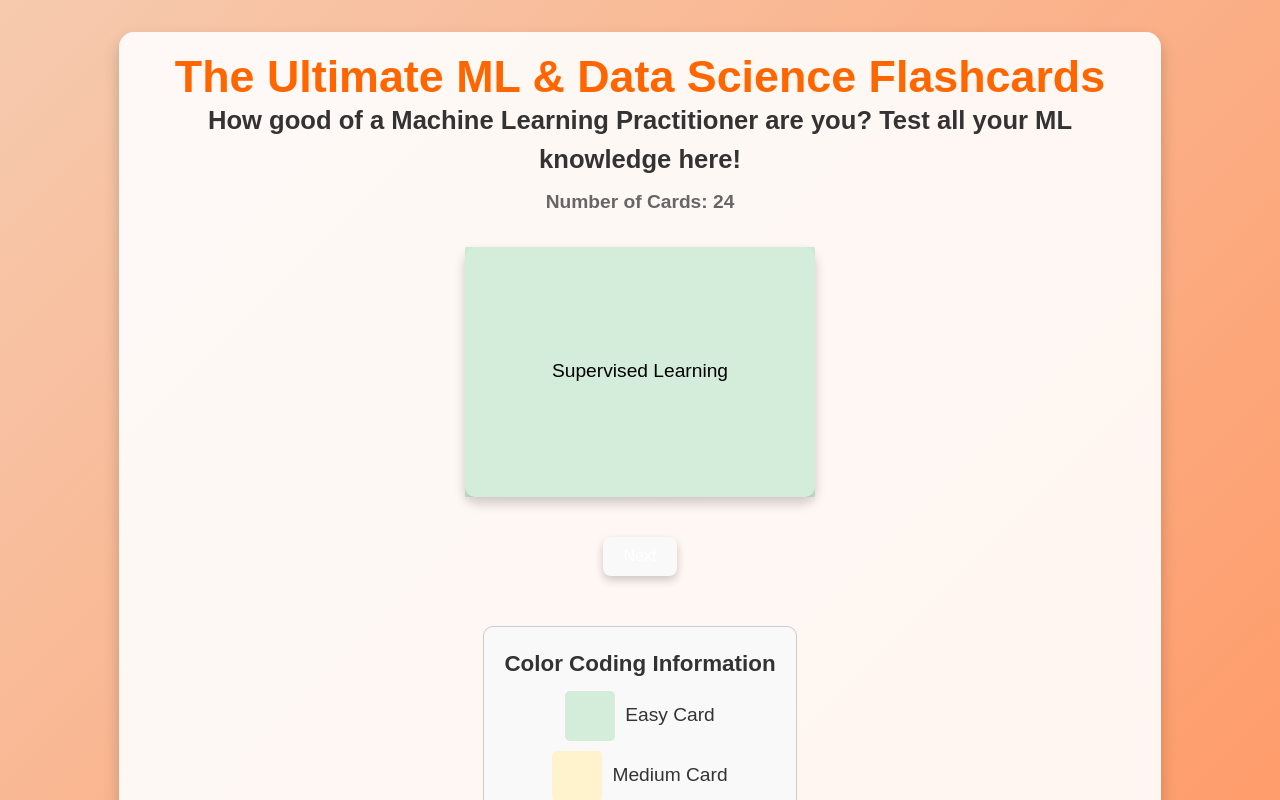
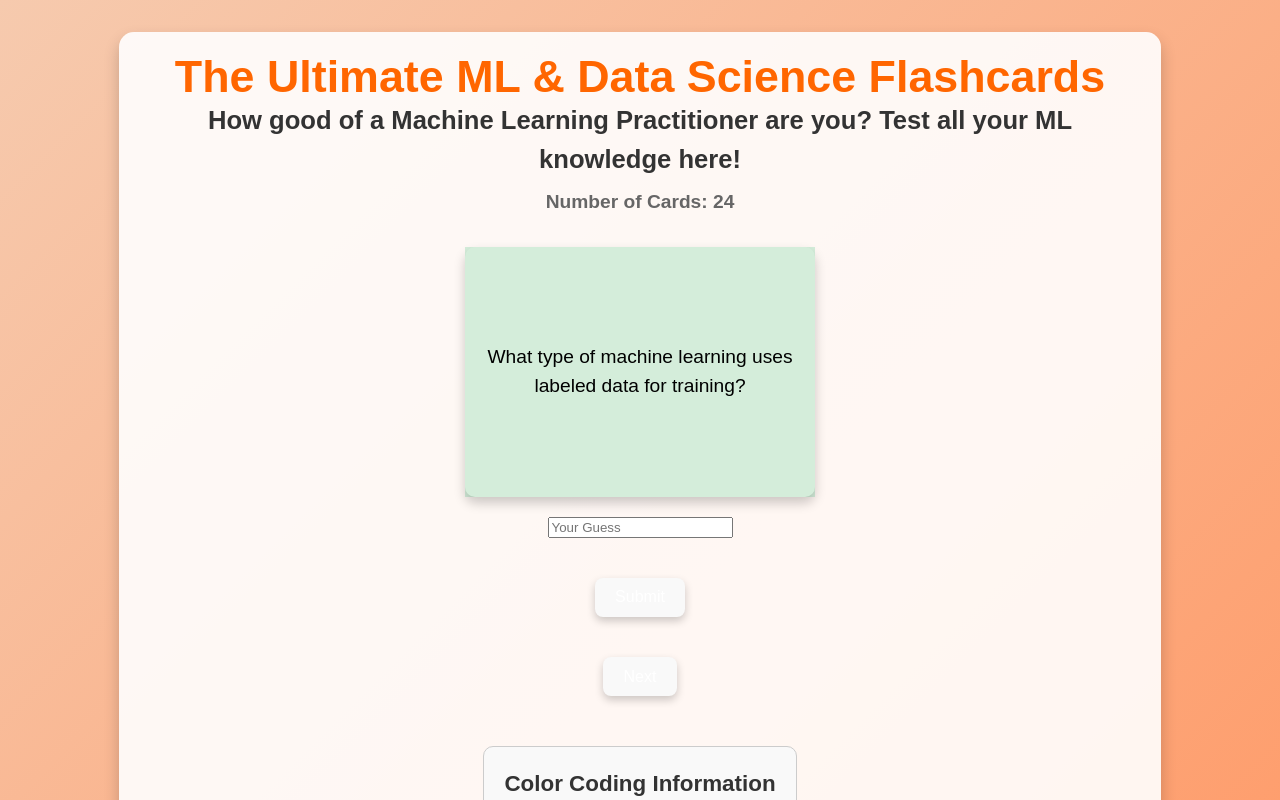
Before and after one commit to vetskiver/flashcards-pt2, a React (Vite) app: page / in a window 1280 px wide. Shown: the top 800 px of the page. Built offline with nearby package versions, Linux system fonts and the light colour scheme.

Commit message:
created an input field and user can guess. If correct, it states it is correct. If not it states it is incorrect. Also if empty guess then buttons are deactivated until user inputs something

```diff
--- a/src/App.css
+++ b/src/App.css
@@ -68,7 +68,7 @@ body {
   border-radius: 10px;
   box-shadow: 0 6px 12px rgba(0, 0, 0, 0.2);
   transform-style: preserve-3d;
-  transition: transform 0.6s, background-color 0.3s, transform 0.3s;
+  transition: transform 0.6s, background-color 0.3s;
   cursor: pointer;
   display: flex;
   align-items: center;
@@ -127,7 +127,7 @@ body {
   background-color: #f8d7da;
 }
 
-/* Next Button Styling */
+/* Button Styling */
 button {
   margin-top: 20px;
   background-color: #ff6600;
--- a/src/App.jsx
+++ b/src/App.jsx
@@ -1,50 +1,94 @@
 import './App.css';
-import React, { useState } from 'react';
+import React, { useState, useEffect } from 'react';
 
 import ColorCodingInfo from './components/ColorCodingInfo';
 import Data from './components/Data';
 import FlashCard from './components/FlashCard';
 import Header from './components/Header';
 import NextButton from './components/NextButton';
+import SubmitButton from './components/SubmitButton';
 
 const App = () => {
   const [currentCard, setCurrentCard] = useState(0);
   const [flipped, setFlipped] = useState(false);
+  const [guess, setGuess] = useState('');
+  const [isCorrect, setIsCorrect] = useState(null);
 
-  const handleNext = () => {
+  const getNextCard = () => {
     let nextCard;
     do {
       nextCard = Math.floor(Math.random() * Data.length);
-    } while (nextCard == currentCard)
+    } while (nextCard === currentCard);
+    return nextCard;
+  };
+
+  const handleNext = () => {
+    const nextCard = getNextCard();
+
     setCurrentCard(nextCard);
     setFlipped(false);
+    setGuess('');
+    setIsCorrect(null);
   };
+
   const handleFlip = () => {
     setFlipped(!flipped);
+  };
+
+  const handleGuessChange = (e) => {
+    setGuess(e.target.value);
+    if (e.target.value.trim() !== '') {
+    }
+  };
+
+  const handleSubmit = () => {
+
+    const correctAnswer = Data[currentCard].answer.toLowerCase();
+    if (guess.toLowerCase() === correctAnswer) {
+      setIsCorrect(true);
+    } else {
+      setIsCorrect(false);
+    }
+    setFlipped(true);
   };
 
   return (
     <div className="App">
       <div className='header'>
-        <Header
-          numberOfCards = {Data.length}
-        />
+        <Header numberOfCards={Data.length} />
       </div>
       <div className='container'>
         <FlashCard
           term={Data[currentCard].term}
-          definition={Data[currentCard].definition}
+          answer={Data[currentCard].answer}
           flipped={flipped}
           onClick={handleFlip}
           difficulty={Data[currentCard].difficulty.toLowerCase()}
         />
+        <input
+          type="text"
+          value={guess}
+          onChange={handleGuessChange}
+          placeholder='Your Guess'
+          disabled={flipped}
+        />
+        <SubmitButton
+          onClick={handleSubmit}
+          disabled={flipped || guess.trim() === ''}
+        />
+        {isCorrect !== null && (
+          <div className={`feedback ${isCorrect ? 'correct' : 'incorrect'}`}>
+            {isCorrect ? 'Correct!' : 'Incorrect!'}
+          </div>
+        )}
         <NextButton
           onClick={handleNext}
+          disabled={isCorrect === null || guess.trim() === ''}
         />
         <ColorCodingInfo />
       </div>
     </div>
-  )
-}
+  );
+};
 
-export default App
+export default App;
--- a/src/components/Data.jsx
+++ b/src/components/Data.jsx
@@ -1,122 +1,122 @@
 const flashcards = [
   {
-    term: "Supervised Learning",
-    definition: "A type of machine learning where the model is trained on labeled data.",
+    term: "What type of machine learning uses labeled data for training?",
+    answer: "Supervised",
     difficulty: "Easy"
   },
   {
-    term: "Overfitting",
-    definition: "A model that learns the training data too well, including noise, and performs poorly on new data.",
+    term: "What term describes a model that performs well on training data but poorly on new data?",
+    answer: "Overfitting",
     difficulty: "Medium"
   },
   {
-    term: "Normalization",
-    definition: "A technique to scale data to a standard range, often [0, 1], to improve model training.",
+    term: "What technique scales data to a standard range, often [0, 1]?",
+    answer: "Normalization",
     difficulty: "Easy"
   },
   {
-    term: "Unsupervised Learning",
-    definition: "A type of machine learning where the model is trained on unlabeled data and tries to find hidden patterns or structures.",
+    term: "What type of machine learning involves finding hidden patterns in unlabeled data?",
+    answer: "Unsupervised",
     difficulty: "Medium"
   },
   {
-    term: "Cross-Validation",
-    definition: "A technique used to assess how the results of a statistical analysis will generalize to an independent data set, often by splitting the data into multiple subsets.",
+    term: "What method is used to assess how well a model will generalize to an independent data set?",
+    answer: "Cross-Validation",
     difficulty: "Medium"
   },
   {
-    term: "Feature Engineering",
-    definition: "The process of using domain knowledge to create new features or modify existing features to improve model performance.",
+    term: "What is the process of creating new features to improve model performance called?",
+    answer: "Feature Engineering",
     difficulty: "Medium"
   },
   {
-    term: "Gradient Descent",
-    definition: "An optimization algorithm used to minimize the cost function by iteratively adjusting model parameters.",
+    term: "What optimization algorithm is used to minimize the cost function by adjusting model parameters?",
+    answer: "Gradient Descent",
     difficulty: "Medium"
   },
   {
-    term: "Support Vector Machine (SVM)",
-    definition: "A supervised learning algorithm that finds the hyperplane that best separates different classes in the feature space.",
+    term: "What algorithm finds the hyperplane that best separates different classes?",
+    answer: "SVM",
     difficulty: "Hard"
   },
   {
-    term: "Neural Network",
-    definition: "A computational model inspired by the human brain, consisting of layers of interconnected nodes or neurons, used for tasks such as classification and regression.",
+    term: "What computational model consists of layers of interconnected neurons?",
+    answer: "Neural Network",
     difficulty: "Hard"
   },
   {
-    term: "Decision Tree",
-    definition: "A model that uses a tree-like graph of decisions and their possible consequences to make predictions or decisions based on input features.",
+    term: "What model uses a tree-like graph of decisions to make predictions?",
+    answer: "Decision Tree",
     difficulty: "Medium"
   },
   {
-    term: "Principal Component Analysis (PCA)",
-    definition: "A dimensionality reduction technique that transforms data into a new coordinate system where the greatest variances lie on the first coordinates.",
+    term: "What technique reduces dimensionality by transforming data into a new coordinate system?",
+    answer: "PCA",
     difficulty: "Medium"
   },
   {
-    term: "K-Nearest Neighbors (KNN)",
-    definition: "A simple, instance-based learning algorithm that classifies data points based on the majority label of their k-nearest neighbors in the feature space.",
+    term: "What simple algorithm classifies data points based on the majority label of their neighbors?",
+    answer: "KNN",
     difficulty: "Medium"
   },
   {
-    term: "Random Forest",
-    definition: "An ensemble learning method that combines multiple decision trees to improve classification accuracy and control overfitting.",
+    term: "What ensemble method combines multiple decision trees to improve accuracy?",
+    answer: "Random Forest",
     difficulty: "Hard"
   },
   {
-    term: "Clustering",
-    definition: "An unsupervised learning technique used to group similar data points together based on their features, without predefined labels.",
+    term: "What unsupervised learning technique groups similar data points together?",
+    answer: "Clustering",
     difficulty: "Medium"
   },
   {
-    term: "Hyperparameter",
-    definition: "A parameter whose value is set before the learning process begins and is not learned from the data, such as the learning rate or number of layers in a neural network.",
+    term: "What parameter is set before the learning process and not learned from data?",
+    answer: "Hyperparameter",
     difficulty: "Medium"
   },
   {
-    term: "Deep Learning",
-    definition: "A subset of machine learning that uses neural networks with many layers (deep networks) to model complex patterns in large datasets.",
+    term: "What subset of machine learning uses deep networks to model complex patterns?",
+    answer: "Deep Learning",
     difficulty: "Hard"
   },
   {
-    term: "Regularization",
-    definition: "A technique used to prevent overfitting by adding a penalty to the loss function based on the magnitude of model parameters.",
+    term: "What technique prevents overfitting by adding a penalty to the loss function?",
+    answer: "Regularization",
     difficulty: "Medium"
   },
   {
-    term: "Confusion Matrix",
-    definition: "A table used to evaluate the performance of a classification model by comparing the predicted labels with the true labels.",
+    term: "What table evaluates a classification model by comparing predicted and true labels?",
+    answer: "Confusion Matrix",
     difficulty: "Medium"
   },
   {
-    term: "ROC Curve",
-    definition: "A graphical representation of a classifier's performance, showing the trade-off between true positive rate and false positive rate at various threshold settings.",
+    term: "What curve represents a classifier's performance showing the trade-off between true positive and false positive rates?",
+    answer: "ROC",
     difficulty: "Medium"
   },
   {
-    term: "F1 Score",
-    definition: "A measure of a model's accuracy that considers both precision and recall, calculated as the harmonic mean of the two.",
+    term: "What measure considers both precision and recall, calculated as their harmonic mean?",
+    answer: "F1",
     difficulty: "Medium"
   },
   {
-    term: "Bagging",
-    definition: "An ensemble technique that improves model performance by training multiple instances of the model on different subsets of the data and averaging their predictions.",
+    term: "What ensemble technique trains multiple models on different data subsets and averages their predictions?",
+    answer: "Bagging",
     difficulty: "Hard"
   },
   {
-    term: "Boosting",
-    definition: "An ensemble technique that combines the predictions of several weak models to create a strong model by focusing on correcting errors of previous models.",
+    term: "What ensemble technique combines weak models to create a strong model by focusing on correcting errors?",
+    answer: "Boosting",
     difficulty: "Hard"
   },
   {
-    term: "Exploratory Data Analysis (EDA)",
-    definition: "The process of analyzing data sets to summarize their main characteristics, often with visual methods, before applying more formal modeling techniques.",
+    term: "What is the process of analyzing data sets to summarize their main characteristics called?",
+    answer: "EDA",
     difficulty: "Easy"
   },
   {
-    term: "Latent Variable",
-    definition: "An unobserved variable that influences observed variables in a model, often used in techniques like factor analysis and hidden Markov models.",
+    term: "What unobserved variable influences observed variables in a model?",
+    answer: "Latent",
     difficulty: "Medium"
   },
 ];
--- a/src/components/FlashCard.jsx
+++ b/src/components/FlashCard.jsx
@@ -1,6 +1,6 @@
 import React from 'react';
 
-const FlashCard = ({ term, definition, flipped, onClick, difficulty }) => {
+const FlashCard = ({ term, answer, flipped, onClick, difficulty }) => {
 
   return (
     <div className={`flashcard card-${difficulty}`} onClick={onClick}>
@@ -9,7 +9,7 @@ const FlashCard = ({ term, definition, flipped, onClick, difficulty }) => {
           <div className="card-text">{term}</div>
         </div>
         <div className='back'>
-          <div className="card-text">{definition}</div>
+          <div className="card-text">{answer}</div>
         </div>
       </div>
     </div>
--- a/src/components/NextButton.jsx
+++ b/src/components/NextButton.jsx
@@ -1,7 +1,7 @@
 import React from 'react';
 
-const NextButton = ({ onClick }) => (
-  <button onClick={onClick}>Next</button>
+const NextButton = ({ onClick, disabled }) => (
+  <button onClick={onClick} disabled={disabled}>Next</button>
 );
 
 export default NextButton;
--- /dev/null
+++ b/src/components/SubmitButton.jsx
@@ -0,0 +1,7 @@
+import React from 'react';
+
+const SubmitButton = ({ onClick, disabled }) => (
+  <button onClick={onClick} disabled={disabled}>Submit</button>
+);
+
+export default SubmitButton;
```
Also changed, not shown: flashcards-p1-demo.gif (deleted).
